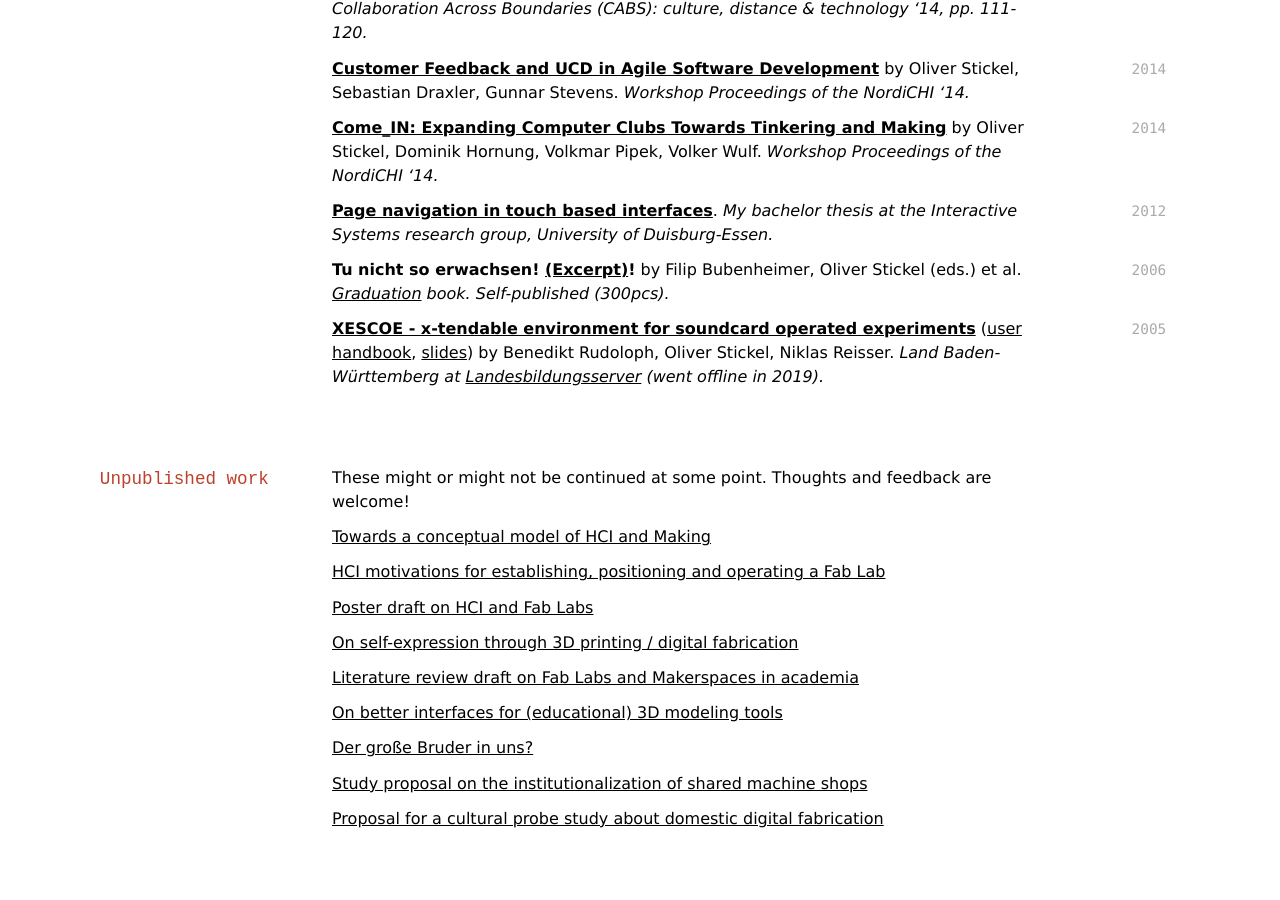
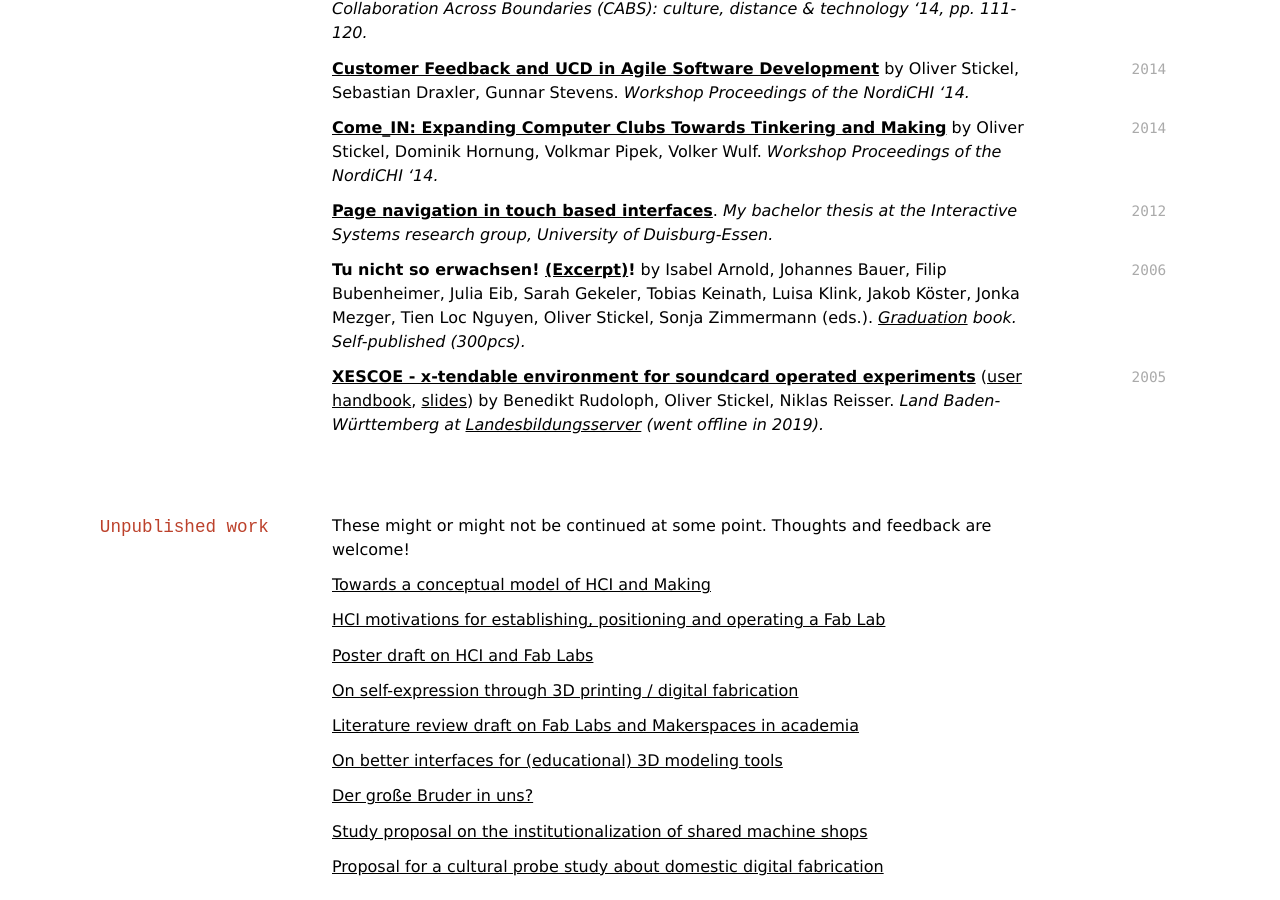
Before and after one commit to oliverstickel/oliverstickel.github.io, a Jekyll site: the page built from index.md, in a window 1280 px wide and 900 px high, scrolled down 7267 px. Built offline with Jekyll 4.4.1, drawn with Linux system fonts in a browser that asks for light colours; nearby versions of some CDN libraries; a style sheet for code colours, icons or effects is not loaded.

Commit message:
Update index.md

```diff
--- a/index.md
+++ b/index.md
@@ -243,7 +243,7 @@ I enjoy camping, water, (working on) motorbikes, cooking and books.
 [**Page navigation in touch based interfaces**](files/ba-thesis.pdf). *My bachelor thesis at the Interactive Systems research group, University of Duisburg-Essen.*
 
 `2006`
-**Tu nicht so erwachsen! [(Excerpt)](files/tunichtsoerwachsen-auszuege.pdf)!** by Filip Bubenheimer, Oliver Stickel (eds.) et al. *[Graduation](files/friedrich-pisst.jpg) book. Self-published (300pcs).*
+**Tu nicht so erwachsen! [(Excerpt)](files/tunichtsoerwachsen-auszuege.pdf)!** by Isabel Arnold, Johannes Bauer, Filip Bubenheimer, Julia Eib, Sarah Gekeler, Tobias Keinath, Luisa Klink, Jakob Köster, Jonka Mezger, Tien Loc Nguyen, Oliver Stickel, Sonja Zimmermann (eds.). *[Graduation](files/friedrich-pisst.jpg) book. Self-published (300pcs).*
 
 `2005`
 [**XESCOE - x-tendable environment for soundcard operated experiments**](files/2005-xescoe-documentation.pdf) ([user handbook](files/2005-xescoe-handbook.pdf), [slides](files/slides/2005-xescoe-slides.pdf)) by Benedikt Rudoloph, Oliver Stickel, Niklas Reisser. *Land Baden-Württemberg at [Landesbildungsserver](https://de.wikipedia.org/wiki/Landesbildungsserver_Baden-W%C3%BCrttemberg) (went offline in 2019).*
```
